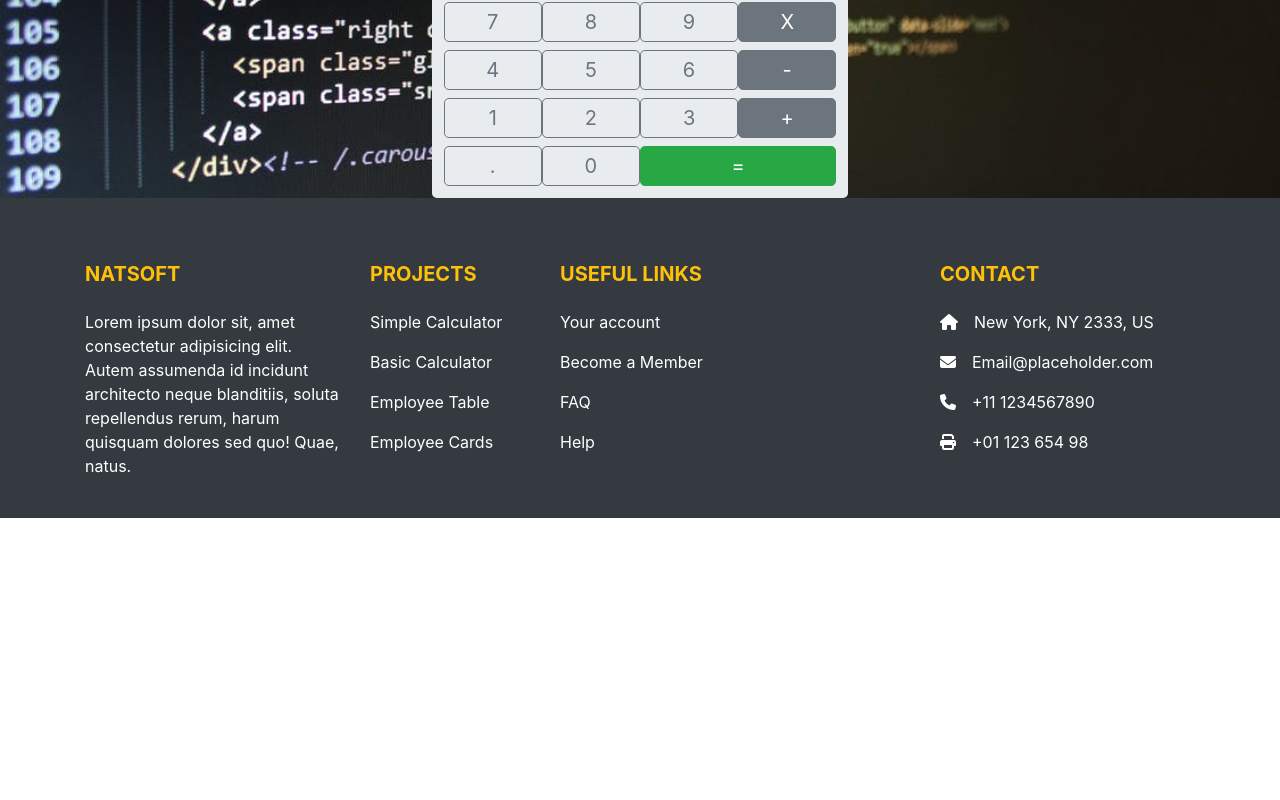
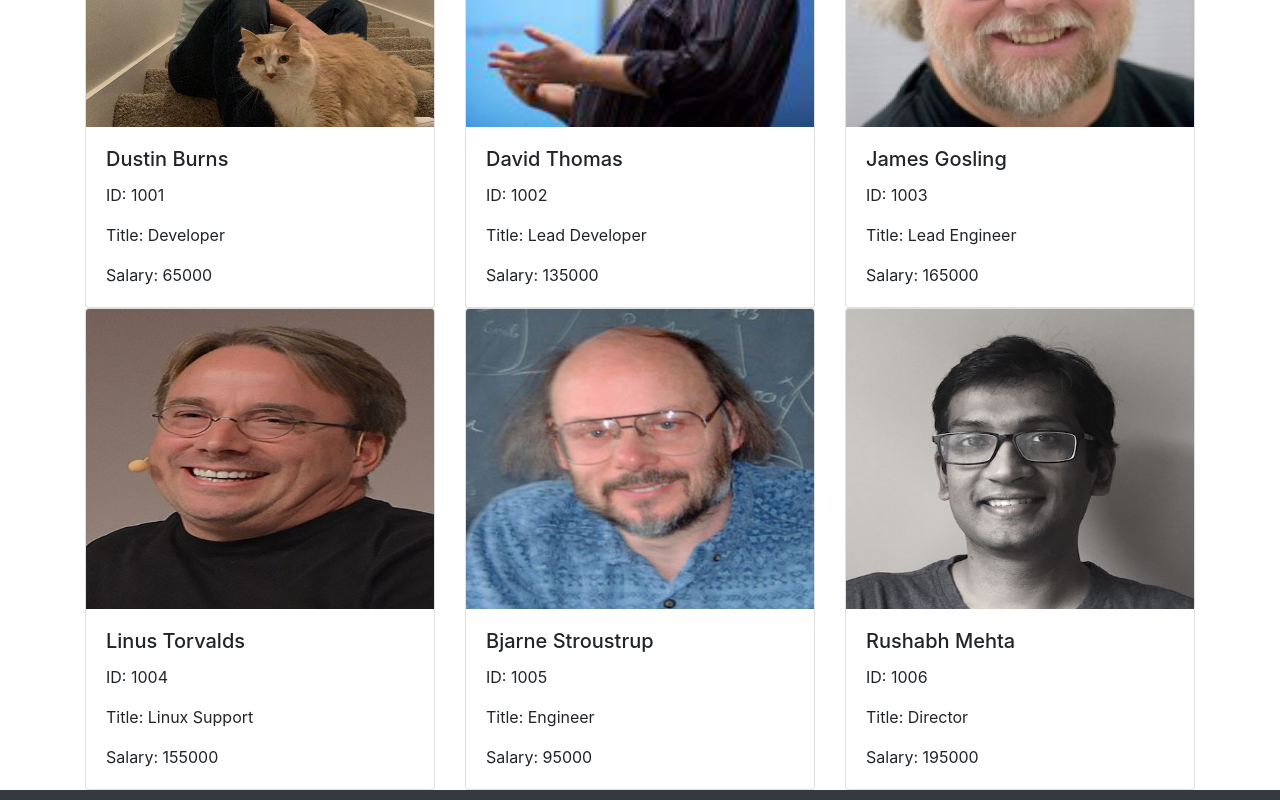
Before and after one commit to BurnsD/angular-demo, an Angular app: page / in a window 1280 px wide. Shown: the part 300-1100 px from the top of the page. Before the commit the page ends 818 px from the top, so only its background shows below. Built offline with nearby package versions, Linux system fonts and the light colour scheme.

Commit message:
employee card interpolation complete

```diff
--- a/src/app/app.component.html
+++ b/src/app/app.component.html
@@ -3,8 +3,8 @@
 
 
 <!-- <app-simple-calculator></app-simple-calculator> -->
-<app-calculator></app-calculator>
+<!-- <app-calculator></app-calculator> -->
 
-<!-- <app-employee></app-employee> -->
+<app-employee></app-employee>
 <!-- <app-employee-table></app-employee-table> -->
 <app-footer></app-footer>
--- a/src/app/employee/employee.component.html
+++ b/src/app/employee/employee.component.html
@@ -3,66 +3,66 @@
         <div class="col-4">
             <div class="card">
                 <img src="../../assets/Dustin.jpg" class="card-img-top" width="300" height="300">
-                <div  class="card-body">
-                    <h5 class="card-title"></h5>
-                    <p class="card-text"></p>
-                    <p class="card-text"></p>
-                    <p class="card-text"></p>
+                <div *ngFor="let employee of employee1" class="card-body">
+                    <h5 class="card-title">{{employee.employeeName}}</h5>
+                    <p class="card-text">ID: {{employee.employeeId}}</p>
+                    <p class="card-text">Title: {{employee.employeeTitle}}</p>
+                    <p class="card-text">Salary: {{employee.employeeSalary}}</p>
                 </div>
             </div>
         </div>
         <div class="col-4">
-            <div class="card">
+            <div *ngFor="let employee of employee2" class="card">
                 <img src="../../assets/David.jpg" class="card-img-top"  width="300" height="300">
                 <div class="card-body">
-                    <h5 class="card-title"></h5>
-                    <p class="card-text"></p>
-                    <p class="card-text"></p>
-                    <p class="card-text"></p>
+                    <h5 class="card-title">{{employee.employeeName}}</h5>
+                    <p class="card-text">ID: {{employee.employeeId}}</p>
+                    <p class="card-text">Title: {{employee.employeeTitle}}</p>
+                    <p class="card-text">Salary: {{employee.employeeSalary}}</p>
                 </div>
             </div>
         </div>
         <div class="col-4">
             <div class="card">
                 <img src="../../assets/James.jpg" class="card-img-top"  width="300" height="300">
-                <div class="card-body">
-                    <h5 class="card-title"></h5>
-                    <p class="card-text"></p>
-                    <p class="card-text"></p>
-                    <p class="card-text"></p>
+                <div *ngFor="let employee of employee3" class="card-body">
+                    <h5 class="card-title">{{employee.employeeName}}</h5>
+                    <p class="card-text">ID: {{employee.employeeId}}</p>
+                    <p class="card-text">Title: {{employee.employeeTitle}}</p>
+                    <p class="card-text">Salary: {{employee.employeeSalary}}</p>
                 </div>
             </div>
         </div>
         <div class="col-4">
-            <div class="card">
+            <div *ngFor="let employee of employee4" class="card">
                 <img src="../../assets/Linus.jpg" class="card-img-top"  width="300" height="300">
                 <div class="card-body">
-                    <h5 class="card-title"></h5>
-                    <p class="card-text"></p>
-                    <p class="card-text"></p>
-                    <p class="card-text"></p>
+                    <h5 class="card-title">{{employee.employeeName}}</h5>
+                    <p class="card-text">ID: {{employee.employeeId}}</p>
+                    <p class="card-text">Title: {{employee.employeeTitle}}</p>
+                    <p class="card-text">Salary: {{employee.employeeSalary}}</p>
                 </div>
             </div>
         </div>
         <div class="col-4">
-            <div class="card">
+            <div *ngFor="let employee of employee5" class="card">
                 <img src="../../assets/Bjarne.jpg" class="card-img-top"  width="300" height="300">
                 <div class="card-body">
-                    <h5 class="card-title"></h5>
-                    <p class="card-text"></p>
-                    <p class="card-text"></p>
-                    <p class="card-text"></p>
+                    <h5 class="card-title">{{employee.employeeName}}</h5>
+                    <p class="card-text">ID: {{employee.employeeId}}</p>
+                    <p class="card-text">Title: {{employee.employeeTitle}}</p>
+                    <p class="card-text">Salary: {{employee.employeeSalary}}</p>
                 </div>
             </div>
         </div>
         <div class="col-4">
-            <div class="card">
+            <div *ngFor="let employee of employee6" class="card">
                 <img src="../../assets/Rushabh.jpg" class="card-img-top"  width="300" height="300">
                 <div class="card-body">
-                    <h5 class="card-title"></h5>
-                    <p class="card-text"></p>
-                    <p class="card-text"></p>
-                    <p class="card-text"></p>
+                    <h5 class="card-title">{{employee.employeeName}}</h5>
+                    <p class="card-text">ID: {{employee.employeeId}}</p>
+                    <p class="card-text">Title: {{employee.employeeTitle}}</p>
+                    <p class="card-text">Salary: {{employee.employeeSalary}}</p>
                 </div>
             </div>
         </div>
--- a/src/app/employee/employee.component.ts
+++ b/src/app/employee/employee.component.ts
@@ -6,48 +6,59 @@ import { Component, OnInit } from '@angular/core';
   styleUrls: ['./employee.component.css'],
 })
 export class EmployeeComponent {
-  employees = [
+  employee1 = [
     {
-      employeeId: 1234,
+      employeeId: 1001,
       employeeName: 'Dustin Burns',
       employeeSalary: 65000,
       employeeTitle: 'Developer',
       employeeImg: '../../assets/Dustin.jpg',
     },
+  ];
+
+  employee2 = [
     {
-      employeeId: 4321,
+      employeeId: 1002,
       employeeName: 'David Thomas',
       employeeSalary: 135000,
       employeeTitle: 'Lead Developer',
       employeeImg: 'assets/David.jpg',
     },
+  ];
+  employee3 = [
     {
-      employeeId: 1432,
+      employeeId: 1003,
       employeeName: 'James Gosling',
       employeeSalary: 165000,
-      EmployeeTitle: 'Lead Engineer',
+      employeeTitle: 'Lead Engineer',
       employeeImg: 'assets/James.jpg',
     },
+  ];
+  employee4 = [
     {
-      employeeId: 1342,
+      employeeId: 1004,
       employeeName: 'Linus Torvalds',
       employeeSalary: 155000,
-      employeeTitle: 'Linux Engineer',
+      employeeTitle: 'Linux Support',
       employeeImg: 'assets/Linus.jpg',
     },
+  ];
+  employee5 = [
     {
-      employeeId: 4123,
+      employeeId: 1005,
       employeeName: 'Bjarne Stroustrup',
       employeeSalary: 95000,
       employeeTitle: 'Engineer',
       employeeImg: 'assets/Bjarne.jpg',
     },
+  ];
+  employee6 = [
     {
       employeeId: 1006,
       employeeName: 'Rushabh Mehta',
       employeeSalary: 195000,
       employeeTitle: 'Director',
       employeeImg: 'assets/Rushabh.jpg',
-    }
+    },
   ];
 }
```
